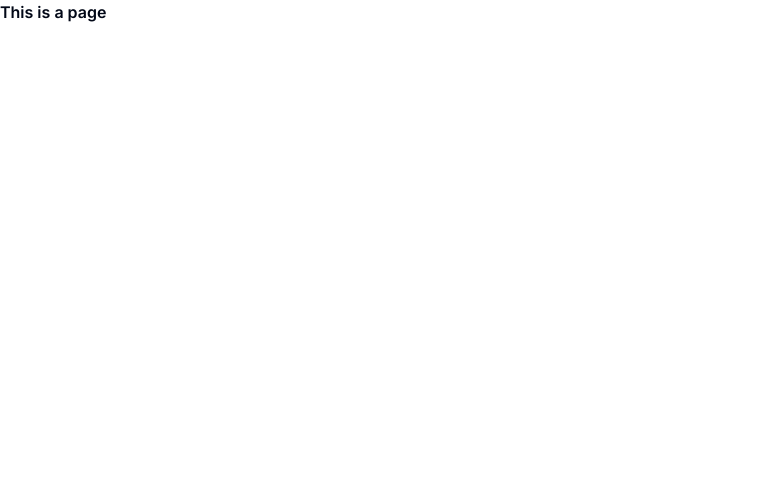
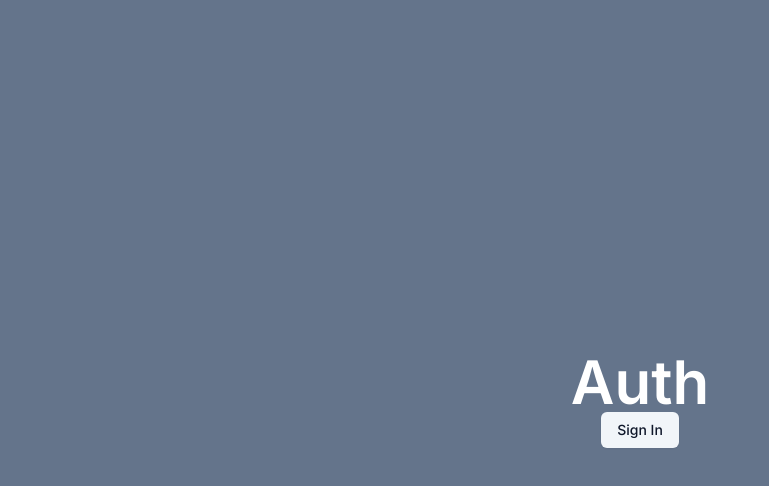
Before and after one commit to Ori-Roll/base-app-with-auth, a Next.js app: page / in a window 1280 px wide. Shown: the top 486 px of the page, without its empty margins (0-769 px from the left). Built offline with nearby package versions, Linux system fonts and the light colour scheme.

Commit message:
added login button wrapper added the wrapper to a button test in app

```diff
--- a/src/app/page.tsx
+++ b/src/app/page.tsx
@@ -1,5 +1,16 @@
+import { LoginButton } from '@/components/auth/login-button';
+import { Button } from '@/components/ui/button';
 import Image from 'next/image';
 
 export default function Home() {
-  return <p className="font-semibold">This is a page</p>;
+  return (
+    <main className="flex h-full flex-col items-center justify-center bg-slate-500">
+      <div className="space-y-6 text-center">
+        <h1 className="text-6xl font-semibold text-white">Auth</h1>
+        <LoginButton>
+          <Button variant="secondary">Sign In</Button>
+        </LoginButton>
+      </div>
+    </main>
+  );
 }
--- /dev/null
+++ b/src/components/auth/login-button.tsx
@@ -0,0 +1,18 @@
+'use client';
+
+import React from 'react';
+
+type LoginButtonProps = React.PropsWithChildren<{
+  mode?: 'modal' | 'redirect';
+  asChild?: boolean;
+}>;
+
+export const LoginButton = (props: LoginButtonProps) => {
+  const { children, mode = 'redirect', asChild } = props;
+
+  if (mode === 'modal') {
+    return <button>{children}</button>; //TODO: Implement modal
+  }
+
+  return <span className="cursor-pointer">{children}</span>;
+};
```
